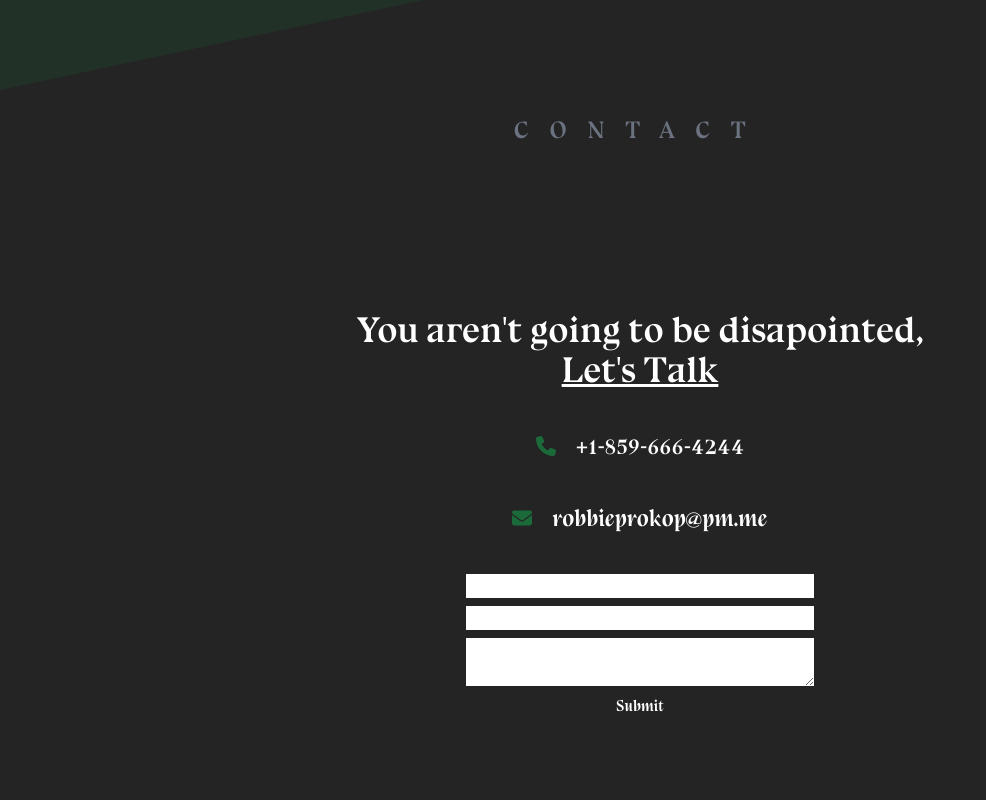
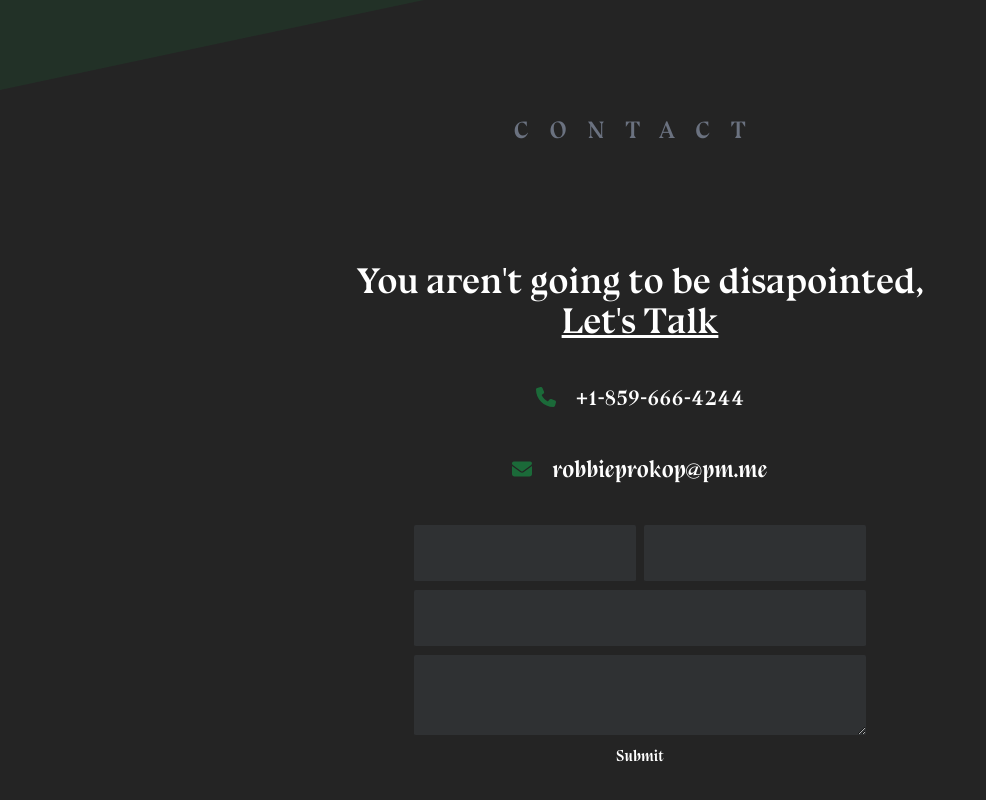
Before and after one commit to RobbieProkop/portfolio, a Next.js app: page / in a window 1280 px wide. Shown: the part 3850-4650 px from the top of the page, without its empty margins (0-986 px from the left). Built offline with nearby package versions, Linux system fonts and the light colour scheme.

Commit message:
add styles to form

```diff
--- a/components/Contact.tsx
+++ b/components/Contact.tsx
@@ -40,7 +40,7 @@ const Contact = (props: Props) => {
         </div>
 
         <form className="flex flex-col space-y-2 w-fit mx-auto">
-          <div className="flex">
+          <div className="fle space-x-2">
             <input className="contactInput" type="text" />
             <input className="contactInput" type="text" />
           </div>
--- a/styles/globals.scss
+++ b/styles/globals.scss
@@ -105,6 +105,10 @@ body {
 //     transform: translateX(-66.6%);
 //   }
 // }
+
+.contactInput {
+  @apply outline-none bg-slate-400/10 rounded-sm border-b px-6 py-4 border-[#242424] text-gray-500 placeholder-gray-500 transition-all focus:border-green-600/40 focus:text-green-600/40 hover:border-green-600/40;
+}
 @media (min-width: 400px) {
   h1,
   h2 {
```
